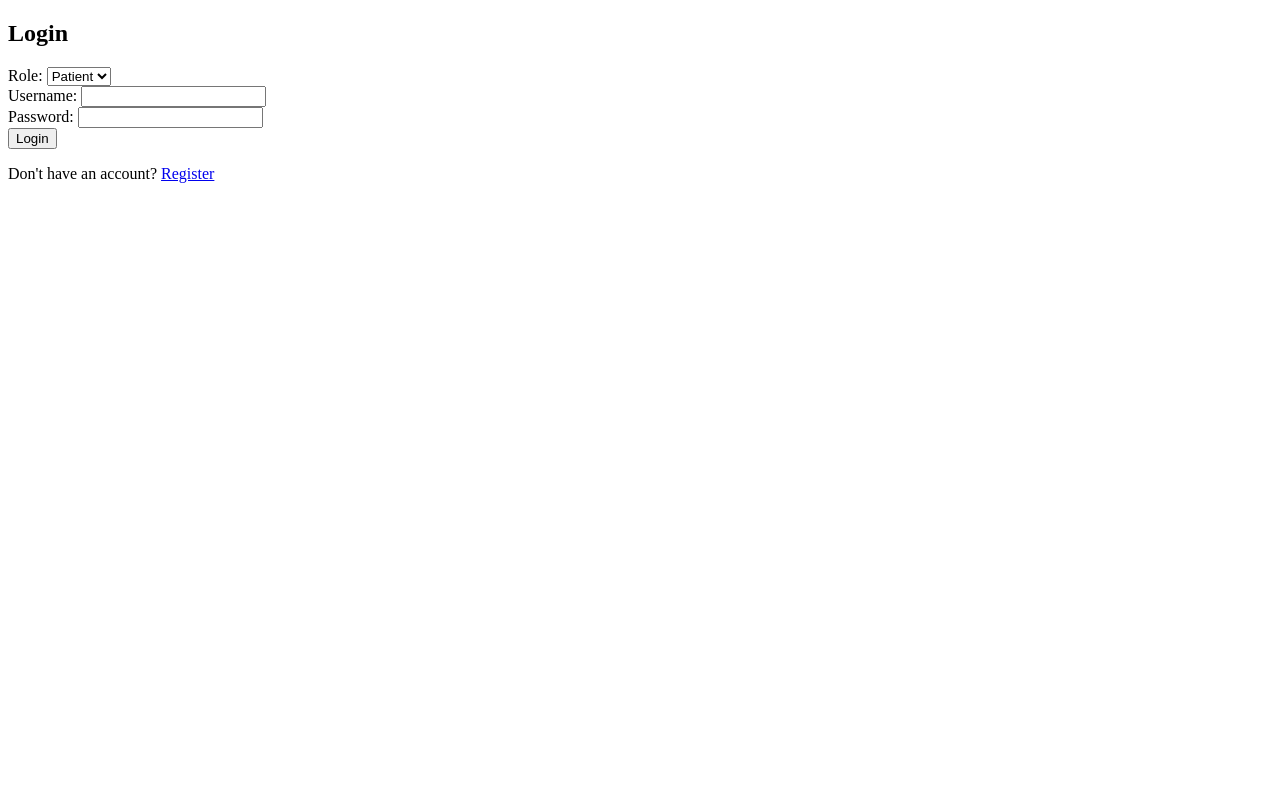
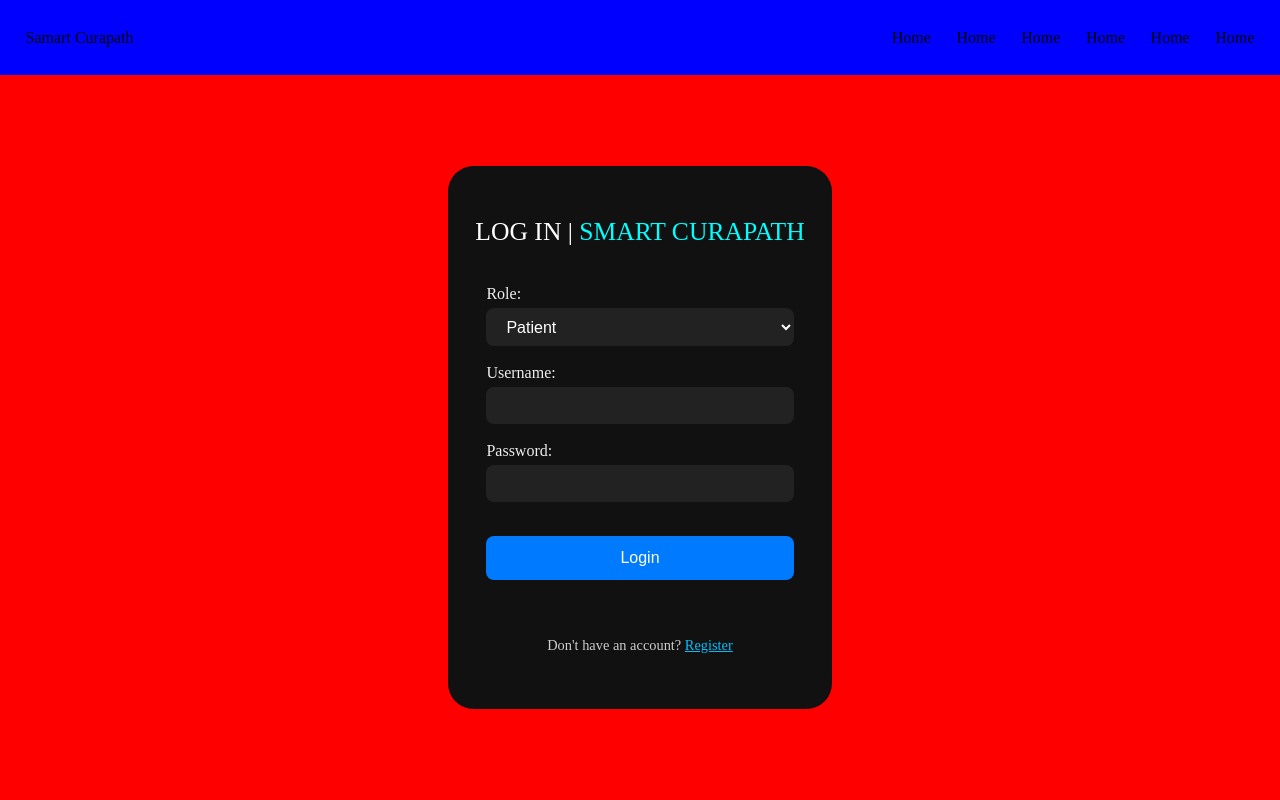
Before and after one commit to RijanDhakal/SmartCuraPath, a Flask app: page /login in a window 1280 px wide. Run offline with Flask 3, Linux system fonts and the light colour scheme; some libraries are stand-ins or nearby versions.

Commit message:
Login frontend

```diff
--- /dev/null
+++ b/static/css/login.css
@@ -0,0 +1,116 @@
+*{
+    margin: 0;
+    padding: 0;
+    box-sizing: border-box;
+    list-style: none;
+    text-decoration: none;
+}
+
+html, body {
+    height: 100dvh;
+    width: 100dvw;
+    overflow-x: hidden;
+}
+
+
+nav{
+    height: 75px;
+    width: 100%;
+    background-color: blue;
+    display: flex;
+    justify-content: space-between;
+    align-items: center;
+    padding: 0 2vw;
+}
+
+.nav-right ul{
+    display: flex;
+    gap: 2vw;
+}
+
+main{
+    width: 100%;
+    height: calc(100% - 75px);
+    background-color: red;
+    display: flex;
+    justify-content: center;
+    align-items: center;
+}
+
+.container{
+    background-color: #111;
+    height: 75%;
+    width: 30%;
+    border-radius: 2vw;
+    display: flex;
+    flex-direction: column;
+    align-items: center;
+    padding-top: 4vw;
+}
+
+.title{
+  color:white;
+  font-weight: 500;
+  font-size: 2vw;
+  margin-bottom: 3vw;
+}
+.sub-title{
+  color: aqua;
+
+}
+
+form {
+  display: flex;
+  flex-direction: column;
+  width: 80%;
+  margin-bottom: 2vw;
+}
+
+form label {
+  color: #eee;
+  font-size: 1rem;
+  margin-bottom: 0.3rem;
+}
+
+form input,
+form select {
+  padding: 0.6rem 1rem;
+  font-size: 1rem;
+  border-radius: 0.5rem;
+  border: none;
+  background-color: #222;
+  color: #fff;
+  outline: none;
+}
+
+button[type="submit"] {
+  padding: 0.8rem 1rem;
+  background-color: #007bff;
+  color: white;
+  font-size: 1rem;
+  border: none;
+  border-radius: 0.5rem;
+  cursor: pointer;
+  transition: 0.3s ease;
+  margin-top: 1rem;
+}
+
+button[type="submit"]:hover {
+  background-color: #0056b3;
+}
+
+.container p {
+  margin-top: 2rem;
+  color: #ccc;
+  font-size: 0.9rem;
+}
+
+.container p a {
+  color: #00bfff;
+  text-decoration: underline;
+  transition: 0.2s;
+}
+
+.container p a:hover {
+  color: #ffffff;
+}
--- a/templates/auth/login.html
+++ b/templates/auth/login.html
@@ -1,10 +1,11 @@
 <!DOCTYPE html>
 <html>
-<head><title>Login</title></head>
+  <head>
+    <title>Login</title>
+    <link rel="stylesheet" href="/static/css/login.css" />
+  </head>
   <body>
-  <h2>Login</h2>
-
-  {% with messages = get_flashed_messages() %}
+    <!-- {% with messages = get_flashed_messages() %}
     {% if messages %}
       <ul>
       {% for message in messages %}
@@ -12,25 +13,41 @@
       {% endfor %}
       </ul>
     {% endif %}
-  {% endwith %}
+  {% endwith %} -->
+    <nav>
+      <div class="logo">Samart Curapath</div>
+      <div class="nav-right">
+        <ul>
+          <li>Home</li>
+          <li>Home</li>
+          <li>Home</li>
+          <li>Home</li>
+          <li>Home</li>
+          <li>Home</li>
+        </ul>
+      </div>
+    </nav>
 
+    <main>
+      <div class="container">
+        <div class="title" >LOG IN | <span class="sub-title" >SMART CURAPATH</span></div>
         <form method="POST">
           <label>Role:</label>
           <select name="role">
             <option value="patient">Patient</option>
             <option value="doctor">Doctor</option>
-      <option value="admin">Admin</option>
-    </select><br>
-
+            <option value="admin">Admin</option></select
+          ><br />
           <label>Username:</label>
-    <input type="text" name="username" required><br>
-
+          <input type="text" name="username" required /><br />
           <label>Password:</label>
-    <input type="password" name="password" required><br>
-
+          <input type="password" name="password" required /><br />
           <button type="submit">Login</button>
         </form>
-
-  <p>Don't have an account? <a href="{{ url_for('register') }}">Register</a></p>
+        <p class="paragraph" >
+          Don't have an account? <a href="{{ url_for('register') }}">Register</a>
+        </p>
+      </div>
+    </main>
   </body>
 </html>
--- a/templates/auth/register.html
+++ b/templates/auth/register.html
@@ -4,7 +4,7 @@
 <body>
   <h2>Register</h2>
 
-  {% with messages = get_flashed_messages() %}
+  <!-- {% with messages = get_flashed_messages() %}
     {% if messages %}
       <ul>
       {% for message in messages %}
@@ -12,7 +12,7 @@
       {% endfor %}
       </ul>
     {% endif %}
-  {% endwith %}
+  {% endwith %} -->
 
   <form method="POST">
     <label>Role:</label>
```
Also changed, not shown: static/css/register.css (added), static/css/style.css (deleted). Lines whose indentation alone changed are shown as unchanged.
